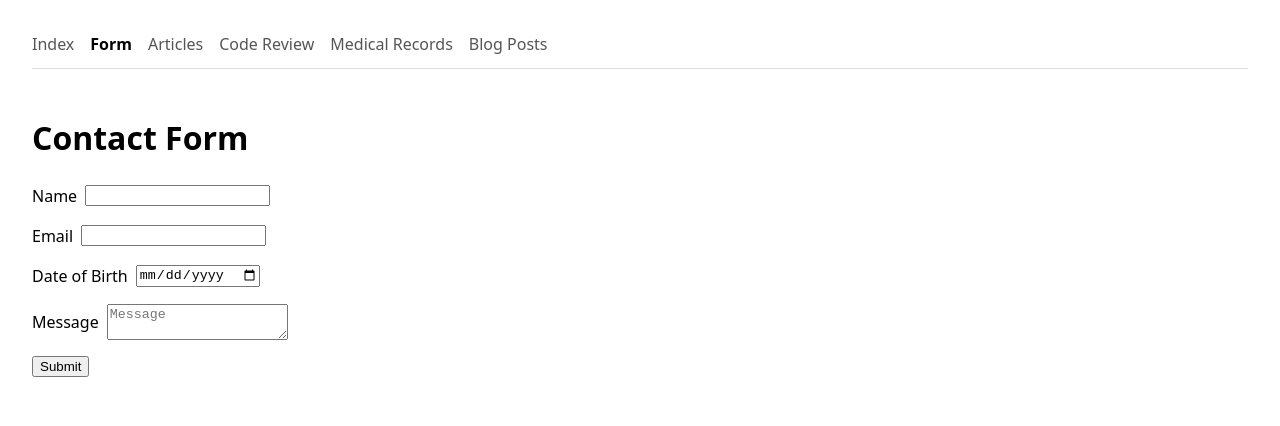
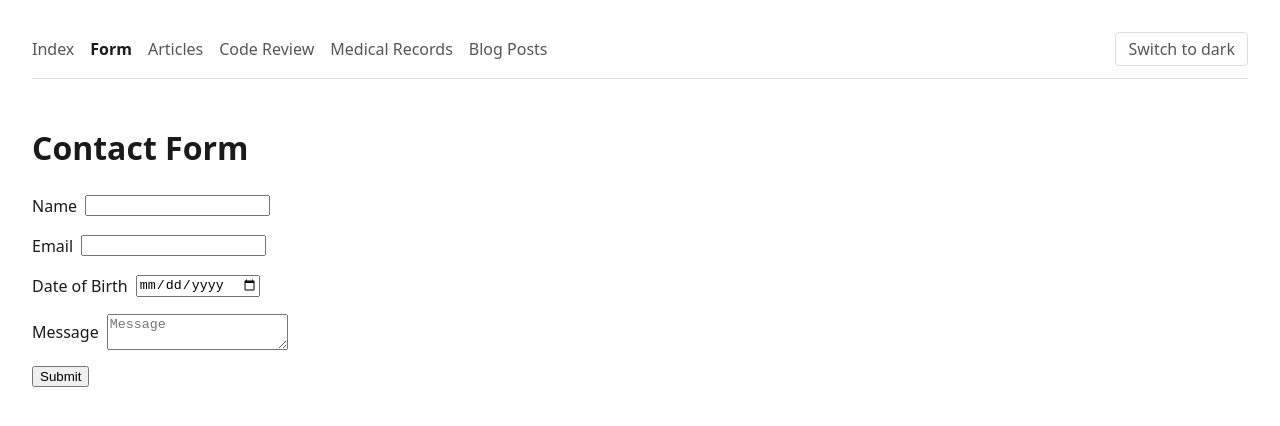
Before and after one commit to kyle-sit/interview-prep-fe, a React (Vite) app: page /form in a window 1280 px wide. Shown: the top 426 px of the page. Built offline with nearby package versions, Linux system fonts and the light colour scheme.

Commit message:
created theme context

```diff
--- /dev/null
+++ b/src/context/ThemeContext.tsx
@@ -0,0 +1,61 @@
+import {
+    createContext,
+    useCallback,
+    useContext,
+    useEffect,
+    useMemo,
+    useState,
+    type ReactNode,
+} from "react";
+
+export type Theme = "light" | "dark";
+
+type ThemeContextValue = {
+    theme: Theme;
+    toggleTheme: () => void;
+};
+
+/**
+ * Undefined default is a sentinel for "no provider above me" — useTheme()
+ * turns it into a real error instead of handing back a plausible-looking
+ * fallback that silently does nothing.
+ */
+const ThemeContext = createContext<ThemeContextValue | undefined>(undefined);
+
+const STORAGE_KEY = "theme";
+
+/** A saved choice wins; otherwise follow the OS setting. */
+function getInitialTheme(): Theme {
+    const saved = localStorage.getItem(STORAGE_KEY);
+    if (saved === "light" || saved === "dark") return saved;
+    return window.matchMedia("(prefers-color-scheme: dark)").matches ? "dark" : "light";
+}
+
+export function ThemeProvider({ children }: { children: ReactNode }) {
+    // Function form, not getInitialTheme(): this reads localStorage once on
+    // mount rather than on every render due to react lazy state initialization.
+    const [theme, setTheme] = useState<Theme>(getInitialTheme);
+
+    useEffect(() => {
+        document.documentElement.dataset.theme = theme;
+        localStorage.setItem(STORAGE_KEY, theme);
+    }, [theme]);
+
+    // Updater form means this never depends on `theme`, so it stays stable
+    // across renders.
+    const toggleTheme = useCallback(() => {
+        setTheme((current) => (current === "light" ? "dark" : "light"));
+    }, []);
+
+    // Without this, every provider render builds a new object and re-renders
+    // every consumer even when the theme has not changed.
+    const value = useMemo(() => ({ theme, toggleTheme }), [theme, toggleTheme]);
+
+    return <ThemeContext value={value}>{children}</ThemeContext>;
+}
+
+export function useTheme() {
+    const ctx = useContext(ThemeContext);
+    if (!ctx) throw new Error("useTheme must be used within a ThemeProvider");
+    return ctx;
+}
--- a/src/index.css
+++ b/src/index.css
@@ -11,9 +11,34 @@
     box-sizing: border-box;
 }
 
+/*
+ * Theme tokens. ThemeProvider sets data-theme on <html>; everything below
+ * reads these variables instead of hard-coding colors.
+ *
+ * The [data-theme="dark"] block must stay AFTER :root — both selectors match
+ * the same element with the same specificity, so source order decides.
+ */
+:root {
+    --bg: #ffffff;
+    --fg: #1a1a1a;
+    --fg-muted: #555555;
+    --border: #dddddd;
+    color-scheme: light;
+}
+
+[data-theme="dark"] {
+    --bg: #14161a;
+    --fg: #e8e8e8;
+    --fg-muted: #a0a0a0;
+    --border: #333a44;
+    color-scheme: dark;
+}
+
 body {
     margin: 0;
     padding: 2rem;
+    background-color: var(--bg);
+    color: var(--fg);
     font-family:
         system-ui,
         -apple-system,
--- a/src/main.tsx
+++ b/src/main.tsx
@@ -1,6 +1,7 @@
 import { StrictMode } from "react";
 import { createRoot } from "react-dom/client";
 import { BrowserRouter } from "react-router";
+import { ThemeProvider } from "./context/ThemeContext";
 import App from "./App";
 import "./index.css";
 
@@ -9,8 +10,10 @@ if (!rootEl) throw new Error("Root element #root not found in index.html");
 
 createRoot(rootEl).render(
     <StrictMode>
-        <BrowserRouter>
-            <App />
-        </BrowserRouter>
+        <ThemeProvider>
+            <BrowserRouter>
+                <App />
+            </BrowserRouter>
+        </ThemeProvider>
     </StrictMode>,
 );
--- a/src/pages/Layout.css
+++ b/src/pages/Layout.css
@@ -4,12 +4,13 @@
     display: flex;
     flex-wrap: wrap;
     gap: 1rem;
+    align-items: center;
     padding-bottom: 0.75rem;
-    border-bottom: 1px solid #ddd;
+    border-bottom: 1px solid var(--border);
 }
 
 .nav-link {
-    color: #555;
+    color: var(--fg-muted);
     text-decoration: none;
 }
 
@@ -18,8 +19,23 @@
 }
 
 .nav-link--active {
-    color: #000;
+    color: var(--fg);
     font-weight: 600;
+}
+
+.theme-toggle {
+    margin-left: auto;
+    padding: 0.25rem 0.75rem;
+    border: 1px solid var(--border);
+    border-radius: 4px;
+    background: none;
+    color: var(--fg-muted);
+    font: inherit;
+    cursor: pointer;
+}
+
+.theme-toggle:hover {
+    color: var(--fg);
 }
 
 .content {
--- a/src/pages/Layout.tsx
+++ b/src/pages/Layout.tsx
@@ -1,11 +1,14 @@
 import { NavLink, Outlet } from "react-router";
 import { practiceRoutes } from "../routes/routes";
+import { useTheme } from "../context/ThemeContext";
 import "./Layout.css";
 
 const linkClass = ({ isActive }: { isActive: boolean }) =>
     isActive ? "nav-link nav-link--active" : "nav-link";
 
 export default function Layout() {
+    const { theme, toggleTheme } = useTheme();
+
     return (
         <>
             <nav className="nav">
@@ -17,6 +20,10 @@ export default function Layout() {
                         {label}
                     </NavLink>
                 ))}
+
+                <button type="button" className="theme-toggle" onClick={toggleTheme}>
+                    {theme === "light" ? "Switch to dark" : "Switch to light"}
+                </button>
             </nav>
 
             <main className="content">
```
Also changed, not shown: src/pages/Home.tsx (+101 -0 lines).
